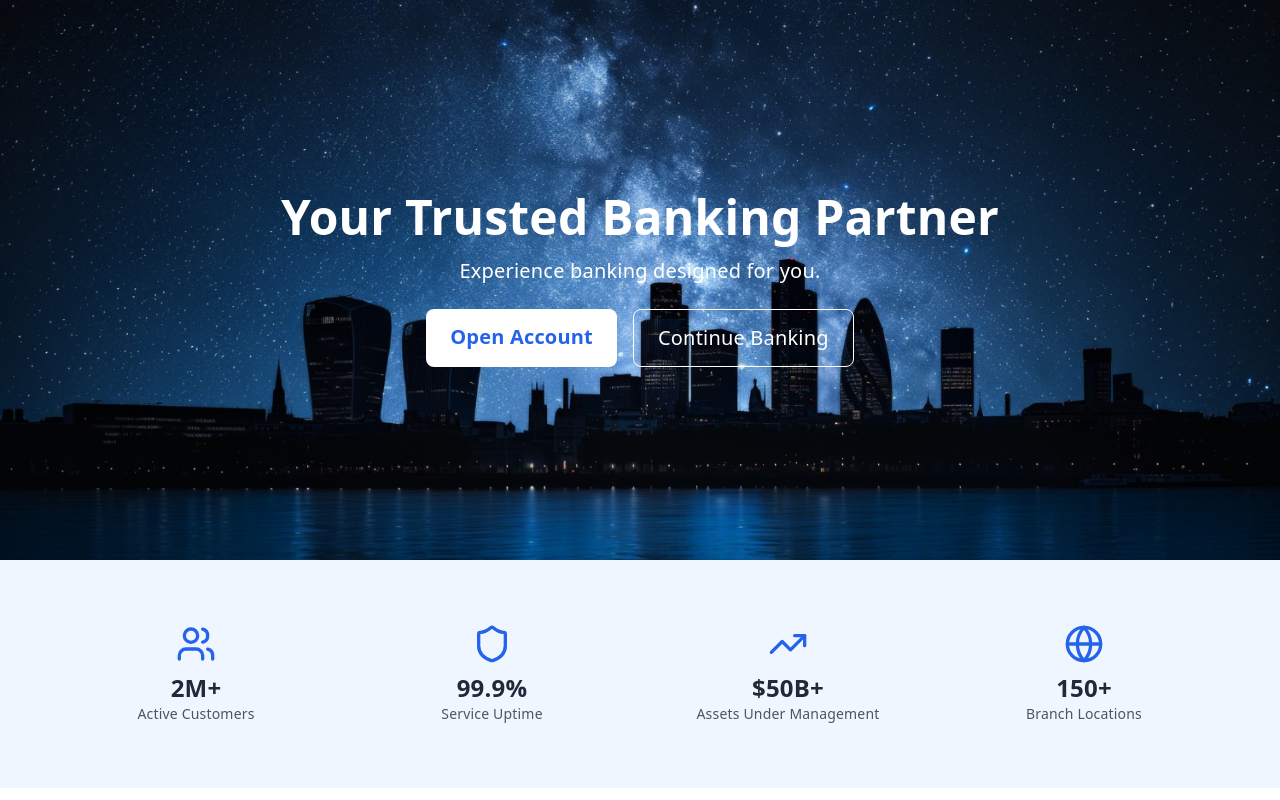
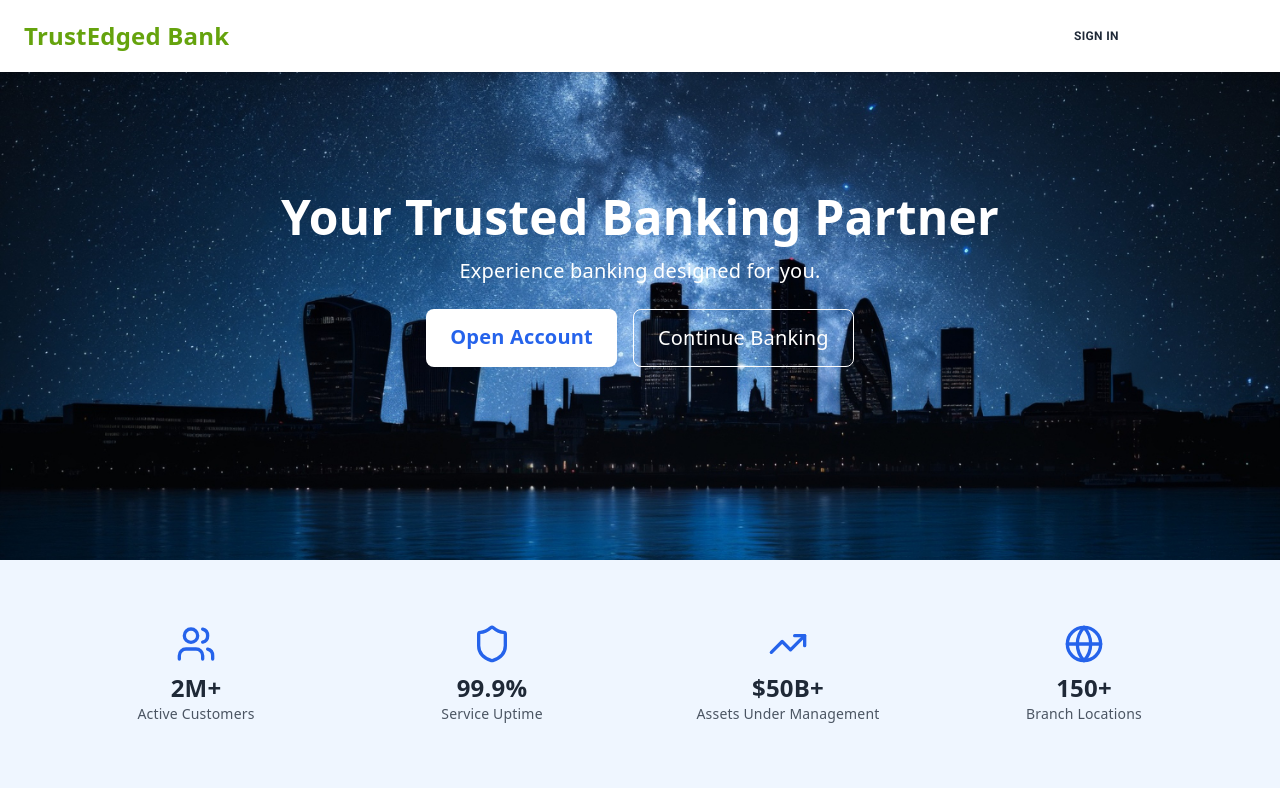
Before and after one commit to Dadedeji8/trustedged, a React (Create React App) app: page / in a window 1280 px wide. Shown: the top 800 px of the page. Built offline with nearby package versions, Linux system fonts and the light colour scheme.

Commit message:
Added theme color

```diff
--- a/src/layouts/homepage/HomePageLayout.jsx
+++ b/src/layouts/homepage/HomePageLayout.jsx
@@ -381,6 +381,7 @@ import 'swiper/css/pagination';
 import { Pagination } from 'swiper/modules';
 import BG from '../../assets/images/heroBGG.jpg'
 import './homepage.css'
+import HomePageNavBar from './components/HomePageNavBar';
 const stats = [
     { icon: Users, label: 'Active Customers', value: '2M+' },
     { icon: Shield, label: 'Service Uptime', value: '99.9%' },
@@ -427,6 +428,7 @@ export default function TrustedgeLanding() {
     return (
         <div className="font-sans text-gray-800 bg-white w-full overflow-hidden">
             {/* Hero */}
+            <HomePageNavBar />
             <section className=" hero text-white py-20 px-6 text-center h-[70dvh] flex items-center flex-col justify-center " data-aos="fade-down">
                 <h1 className="text-5xl font-bold mb-4">Your Trusted Banking Partner</h1>
                 <p className="text-xl mb-6">Experience banking designed for you.</p>
```
